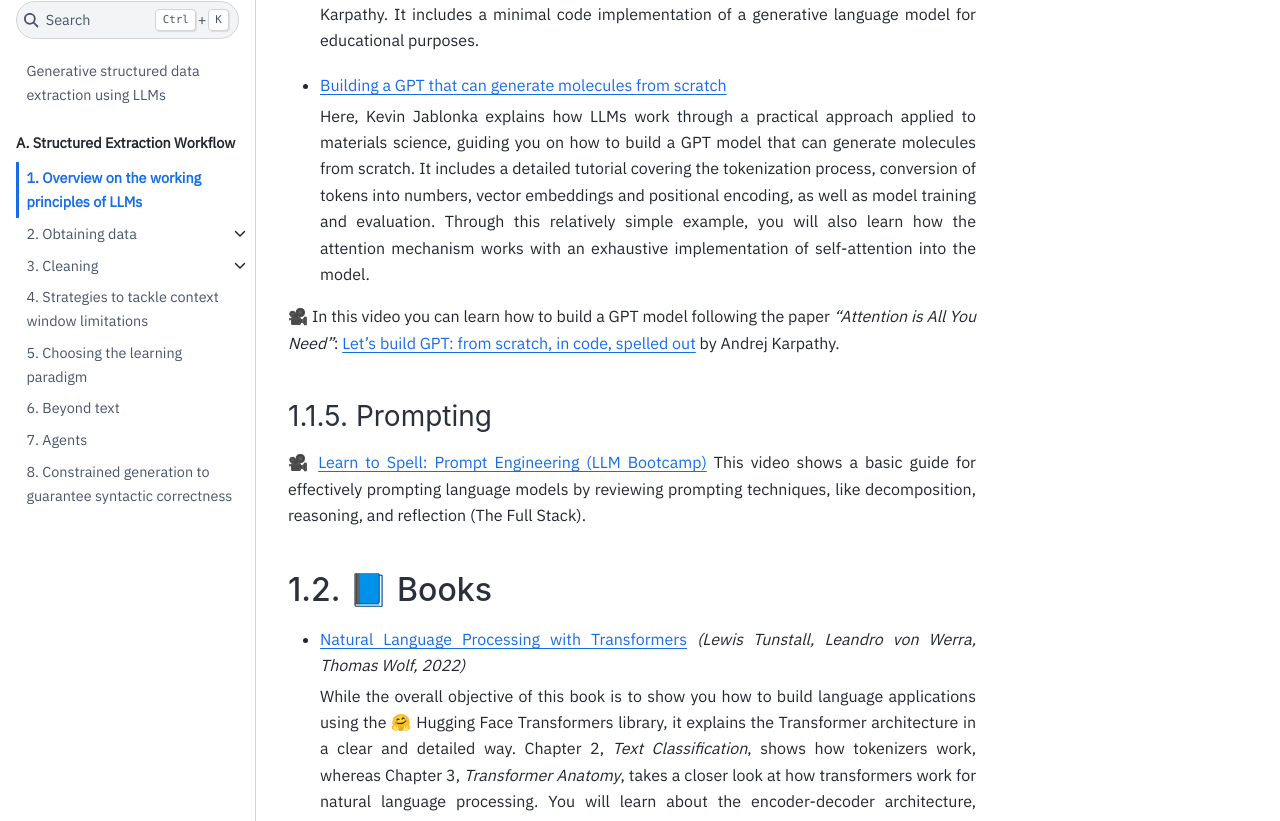
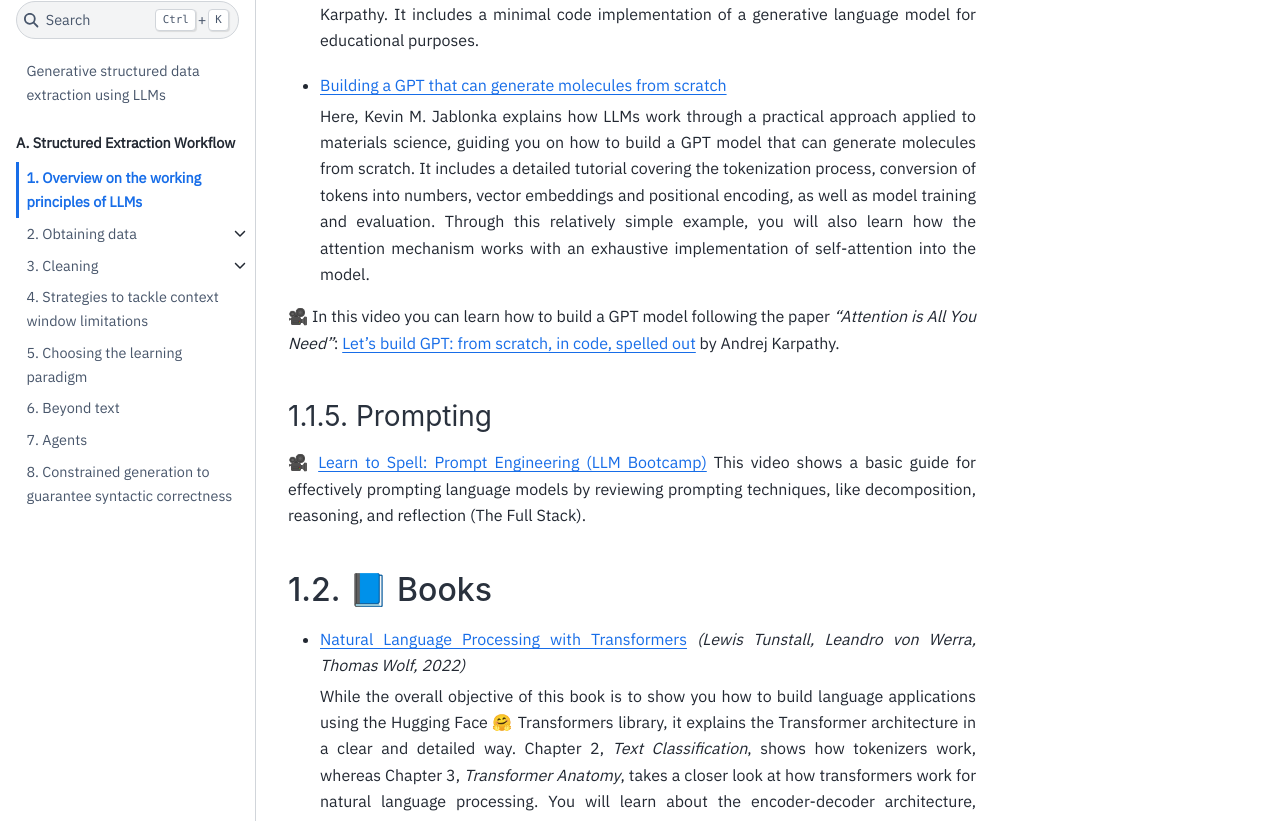
Before and after one commit to lamalab-org/matextract-book, a Jupyter Book: the page built from content/background/resources_LLMs.md, in a window 1280 px wide and 1400 px high, scrolled down 3962 px. Shown: the part 154-975 px from the top of the window. Built offline with Jupyter Book 1.0.4 settings and Sphinx 7.4.7 and the Sphinx Book theme 1.1.4, drawn with Linux system fonts in a browser that asks for light colours.

```diff
--- a/content/background/resources_LLMs.md
+++ b/content/background/resources_LLMs.md
@@ -113,7 +113,7 @@ Tokenization and embeddings are two essential steps in the data processing pipel
 
 * [Building a GPT that can generate molecules from scratch](https://kjablonka.com/blog/posts/building_an_llm)
 
-    Here, Kevin Jablonka explains how LLMs work through a practical approach applied to materials science, guiding you on how to build a GPT model that can generate molecules from scratch. It includes a detailed tutorial covering the tokenization process, conversion of tokens into numbers, vector embeddings and positional encoding, as well as model training and evaluation. Through this relatively simple example, you will also learn how the attention mechanism works with an exhaustive implementation of self-attention into the model.
+    Here, Kevin M. Jablonka explains how LLMs work through a practical approach applied to materials science, guiding you on how to build a GPT model that can generate molecules from scratch. It includes a detailed tutorial covering the tokenization process, conversion of tokens into numbers, vector embeddings and positional encoding, as well as model training and evaluation. Through this relatively simple example, you will also learn how the attention mechanism works with an exhaustive implementation of self-attention into the model.
 
 🎥 In this video you can learn how to build a GPT model following the paper *"Attention is All You Need"*:
     [Let's build GPT: from scratch, in code, spelled out](https://www.youtube.com/watch?v=kCc8FmEb1nY) by Andrej Karpathy.
@@ -128,7 +128,7 @@ Tokenization and embeddings are two essential steps in the data processing pipel
     *(Lewis Tunstall, Leandro von Werra, Thomas Wolf, 2022)*
     <!-- *(Lewis Tunstall, Leandro von Werra, Thomas Wolf (2022) O'Reilly Media, Inc. ISBN: 9781098136796)*\ -->
 
-    While the overall objective of this book is to show you how to build language applications using the 🤗 Hugging Face Transformers library, it explains the Transformer architecture in a clear and detailed way. Chapter 2, *Text Classification*, shows how tokenizers work, whereas Chapter 3, *Transformer Anatomy*, takes a closer look at how transformers work for natural language processing. You will learn about the encoder-decoder architecture, embeddings, and self-attention mechanism. The authors present a hands-on approach, making it easy to read and simple to understand the Transformer architecture.
+    While the overall objective of this book is to show you how to build language applications using the Hugging Face 🤗 Transformers library, it explains the Transformer architecture in a clear and detailed way. Chapter 2, *Text Classification*, shows how tokenizers work, whereas Chapter 3, *Transformer Anatomy*, takes a closer look at how transformers work for natural language processing. You will learn about the encoder-decoder architecture, embeddings, and self-attention mechanism. The authors present a hands-on approach, making it easy to read and simple to understand the Transformer architecture.
 * [Generative Deep Learning](https://www.oreilly.com/library/view/generative-deep-learning/9781098134174)
     *(David Foster, 2023)*
   <!-- *(David Foster (2023) O'Reilly Media, Inc. ISBN: 9781098134181)*\ -->
```
